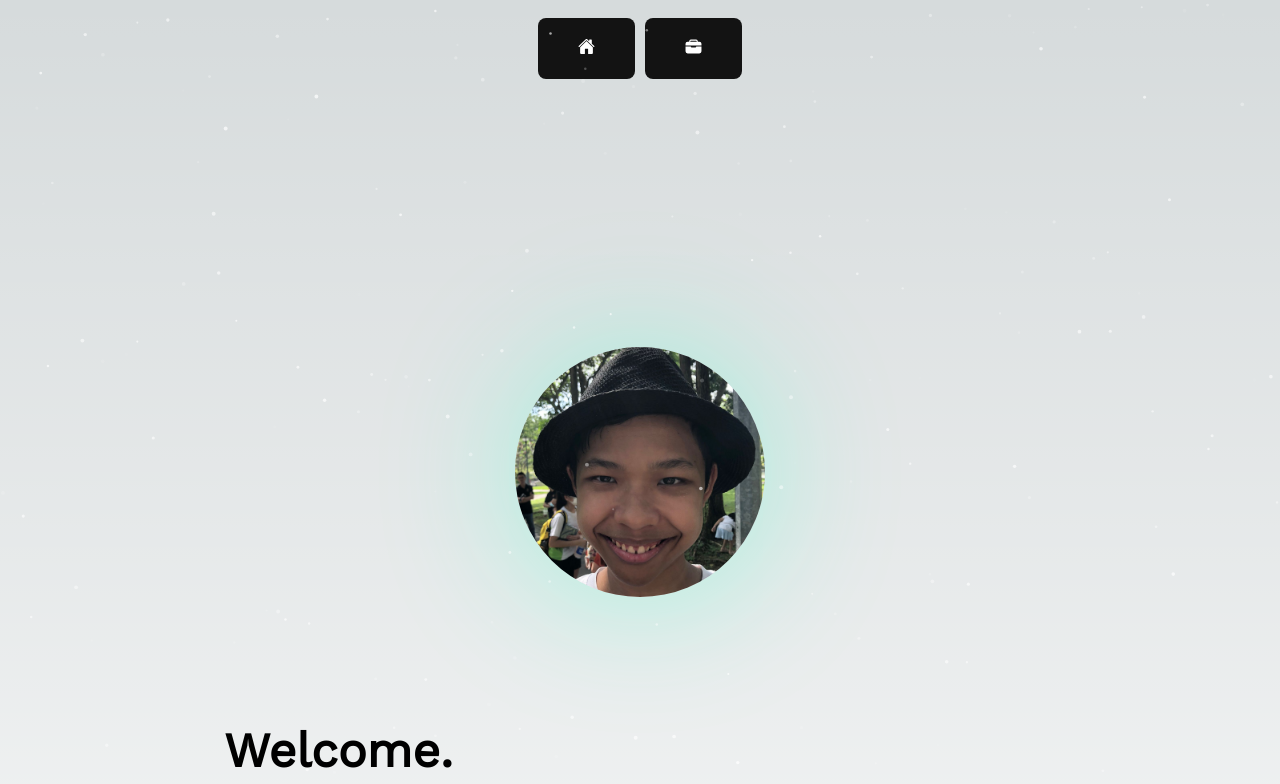
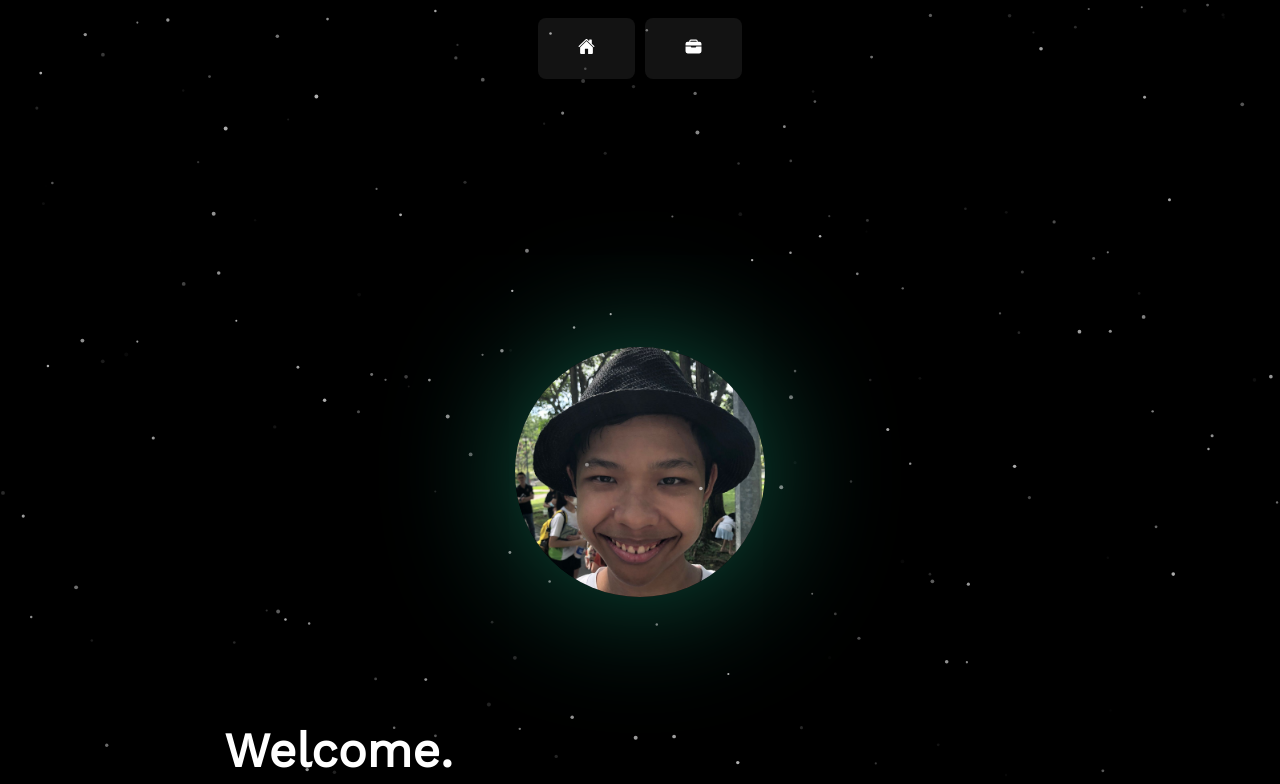
Before and after one commit to gsayson/gsn, a Next.js app: page / in a window 1280 px wide. Shown: the top 784 px of the page. Built offline with nearby package versions, Linux system fonts and the light colour scheme.

Commit message:
use dark mode by default

```diff
--- a/src/app/globals.css
+++ b/src/app/globals.css
@@ -9,44 +9,6 @@
   --font-mono: ui-monospace, Menlo, Monaco, 'Cascadia Mono', 'Segoe UI Mono',
     'Roboto Mono', 'Oxygen Mono', 'Ubuntu Monospace', 'Source Code Pro',
     'Fira Mono', 'Droid Sans Mono', 'Courier New', monospace;
-
-  --foreground-rgb: 0, 0, 0;
-  --background-start-rgb: 214, 219, 220;
-  --background-end-rgb: 255, 255, 255;
-
-  --primary-glow: conic-gradient(
-    from 180deg at 50% 50%,
-    #16abff33 0deg,
-    #0885ff33 55deg,
-    #54d6ff33 120deg,
-    #0071ff33 160deg,
-    transparent 360deg
-  );
-  --secondary-glow: radial-gradient(
-    rgba(255, 255, 255, 1),
-    rgba(255, 255, 255, 0)
-  );
-
-  --tile-start-rgb: 239, 245, 249;
-  --tile-end-rgb: 228, 232, 233;
-  --tile-border: conic-gradient(
-    #00000080,
-    #00000040,
-    #00000030,
-    #00000020,
-    #00000010,
-    #00000010,
-    #00000080
-  );
-
-  --callout-rgb: 238, 240, 241;
-  --callout-border-rgb: 172, 175, 176;
-  --card-rgb: 180, 185, 188;
-  --card-border-rgb: 131, 134, 135;
-}
-
-@media (prefers-color-scheme: dark) {
-  :root {
   --foreground-rgb: 255, 255, 255;
   --background-start-rgb: 0, 0, 0;
   --background-end-rgb: 0, 0, 0;
@@ -75,7 +37,6 @@
   --callout-border-rgb: 108, 108, 108;
   --card-rgb: 100, 100, 100;
   --card-border-rgb: 200, 200, 200;
-  }
 }
 
 * {
```
Lines whose indentation alone changed are shown as unchanged.
